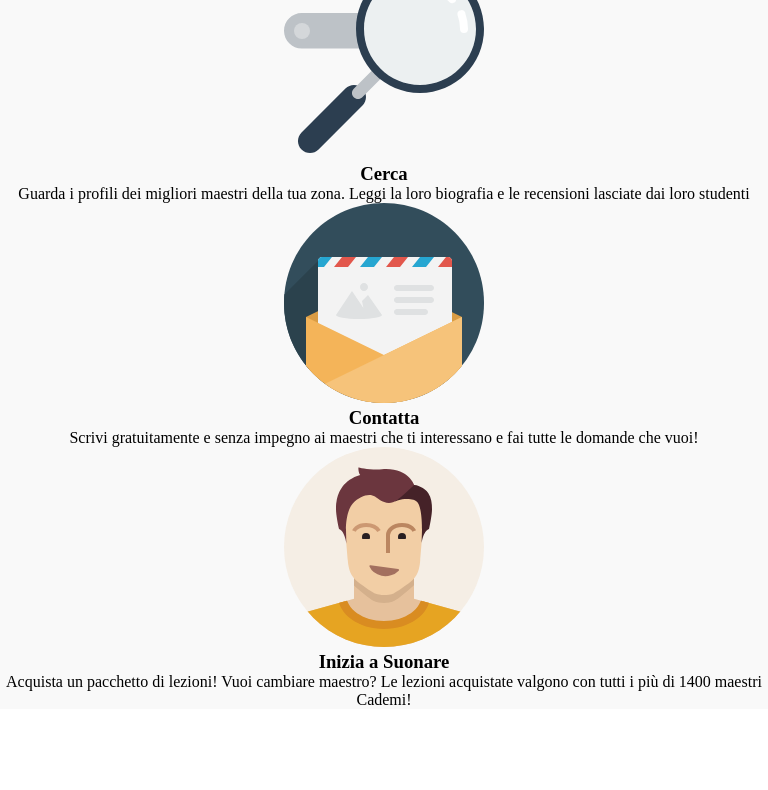
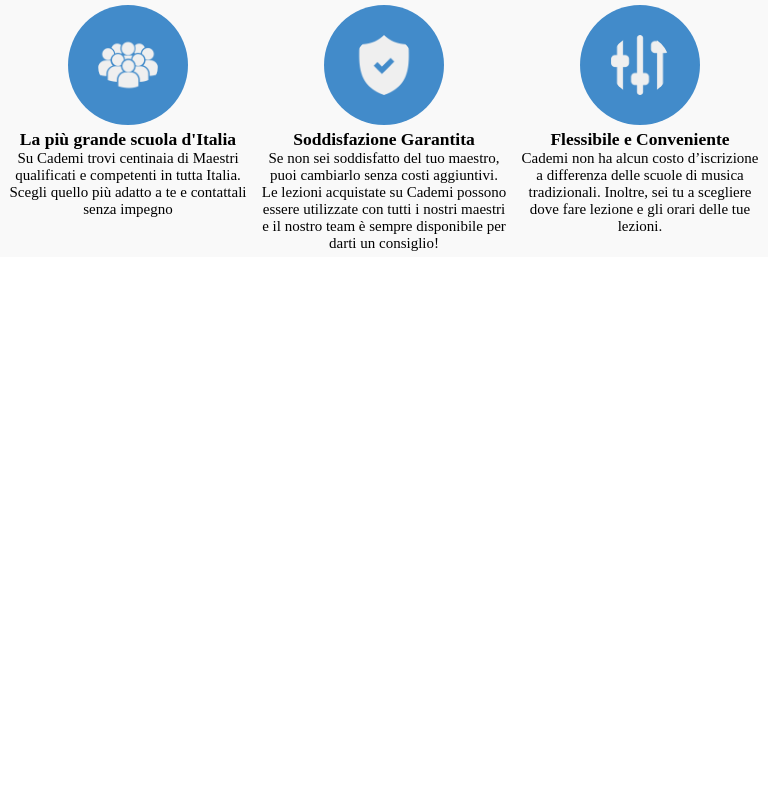
Before and after one commit to emaferr/html-css-resp-wannabe-12bool, a plain HTML site: page index.html in a window 768 px wide. Shown: the part 595-1385 px from the top of the page. After the commit the page ends 852 px from the top, so only its background shows below. Drawn offline with Linux system fonts and the light colour scheme.

Commit message:
Add Medium screen layout

```diff
--- a/assets/css/style.css
+++ b/assets/css/style.css
@@ -29,6 +29,7 @@
 
 img {
   height: 200px;
+  margin-top: 10px;
 }
 
 .clear {
@@ -36,6 +37,37 @@ img {
 }
 
 /* MEDIA QUERY */
+
+/* Medium screen */
+@media screen and (min-width:768px) and (max-width:991px){
+  .row, #why .col-ls-12{
+    margin-top: 0;
+    font-size: 15px;
+  }
+
+ .row{
+  box-shadow: 0px 2px 12px black;
+  }
+
+  hr{
+    display: none;
+  }
+
+  h1, .col-ss-12{
+    padding: 5px 5px;
+  }
+
+  #steps .row{
+    background-color: #7abcd2;
+    border-top: 2px solid #46b4d9;
+    border-bottom: 2px solid #46b4d9;
+  }
+
+  /* Images */
+  img{
+    height: 120px;
+  }
+}
 
 /* Small screen */
 @media screen and (max-width:767px){
@@ -61,4 +93,5 @@ img {
     margin-top: 10px;
     padding: 15px;
   }
+
 }
--- a/index.html
+++ b/index.html
@@ -27,17 +27,17 @@
     <div id="steps" class="container grey">
       <div class="row">
         <h1>Come Funziona</h1>
-        <div class="col-ls-12 col-ms-12 col-ss-12">
+        <div class="col-ls-12 col-ms-4 col-ss-12">
           <img src="./assets/img/search.svg" alt="">
           <h3>Cerca</h3>
           Guarda i profili dei migliori maestri della tua zona. Leggi la loro biografia e le recensioni lasciate dai loro studenti
         </div>
-        <div class="col-ls-12 col-ms-12 col-ss-12">
+        <div class="col-ls-12 col-ms-4 col-ss-12">
           <img src="./assets/img/letter.svg" alt="">
           <h3>Contatta</h3>
           Scrivi gratuitamente e senza impegno ai maestri che ti interessano e fai tutte le domande che vuoi!
         </div>
-        <div class="col-ls-12 col-ms-12 col-ss-12">
+        <div class="col-ls-12 col-ms-4 col-ss-12">
           <img src="./assets/img/male.svg" alt="">
           <h3>Inizia a Suonare</h3>
           Acquista un pacchetto di lezioni! Vuoi cambiare maestro? Le lezioni acquistate valgono con tutti i più di 1400 maestri Cademi!
@@ -48,19 +48,19 @@
     <div id="why" class="container grey">
       <div class="row">
         <h1>Perchè Cademi</h1>
-        <div class="col-ls-12 col-ms-12 col-ss-12">
+        <div class="col-ls-12 col-ms-4 col-ss-12">
           <img src="./assets/img/icon/profile.png" alt="">
           <h3>La più grande scuola d'Italia</h3>
           Su Cademi trovi centinaia di Maestri qualificati e competenti in tutta Italia. Scegli quello più adatto a te e contattali senza impegno
           <hr>
         </div>
-        <div class="col-ls-12 col-ms-12 col-ss-12">
+        <div class="col-ls-12 col-ms-4 col-ss-12">
           <img src="./assets/img/icon/secure.png" alt="">
           <h3>Soddisfazione Garantita</h3>
           Se non sei soddisfatto del tuo maestro, puoi cambiarlo senza costi aggiuntivi. Le lezioni acquistate su Cademi possono essere utilizzate con tutti i nostri maestri e il nostro team è sempre disponibile per darti un consiglio!
           <hr>
         </div>
-        <div class="col-ls-12 col-ms-12 col-ss-12">
+        <div class="col-ls-12 col-ms-4 col-ss-12">
           <img src="./assets/img/icon/flex.png" alt="">
           <h3>Flessibile e Conveniente</h3>
           Cademi non ha alcun costo d’iscrizione a differenza delle scuole di musica tradizionali. Inoltre, sei tu a scegliere dove fare lezione e gli orari delle tue lezioni.
```
